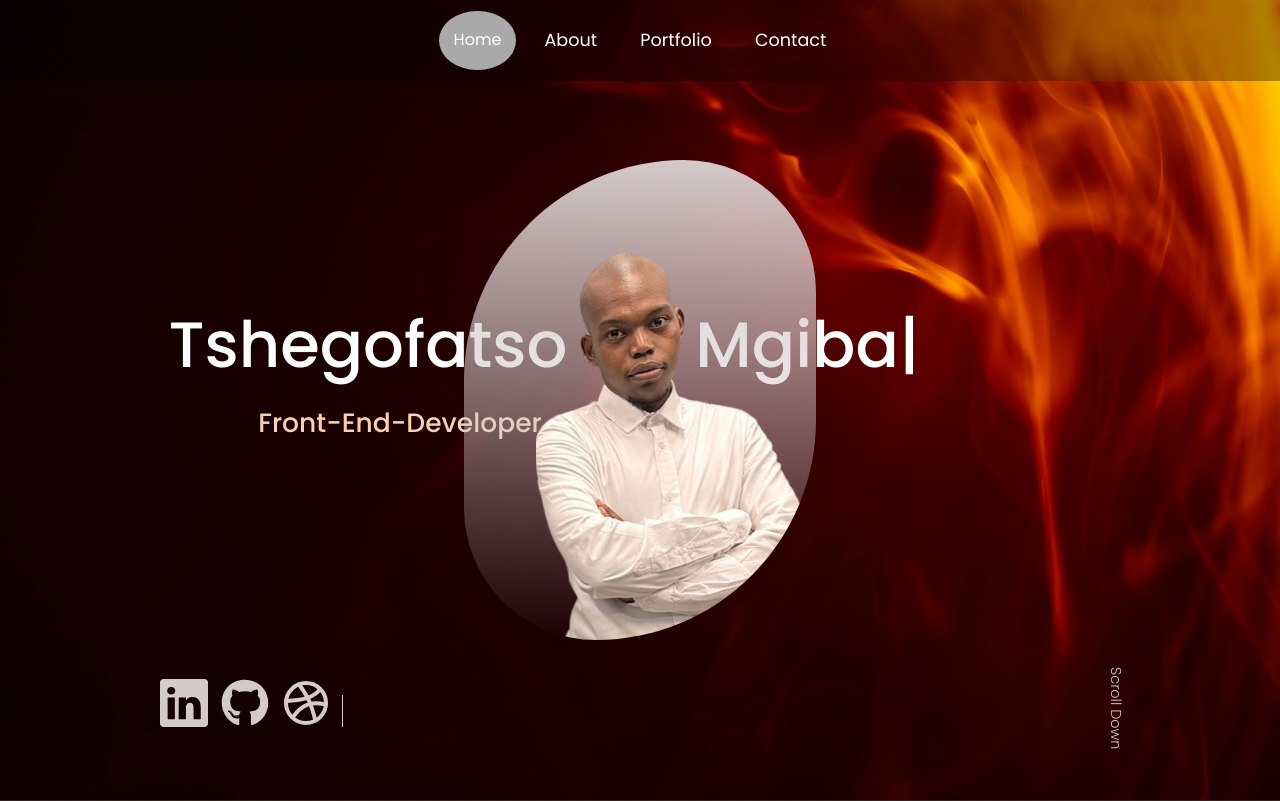
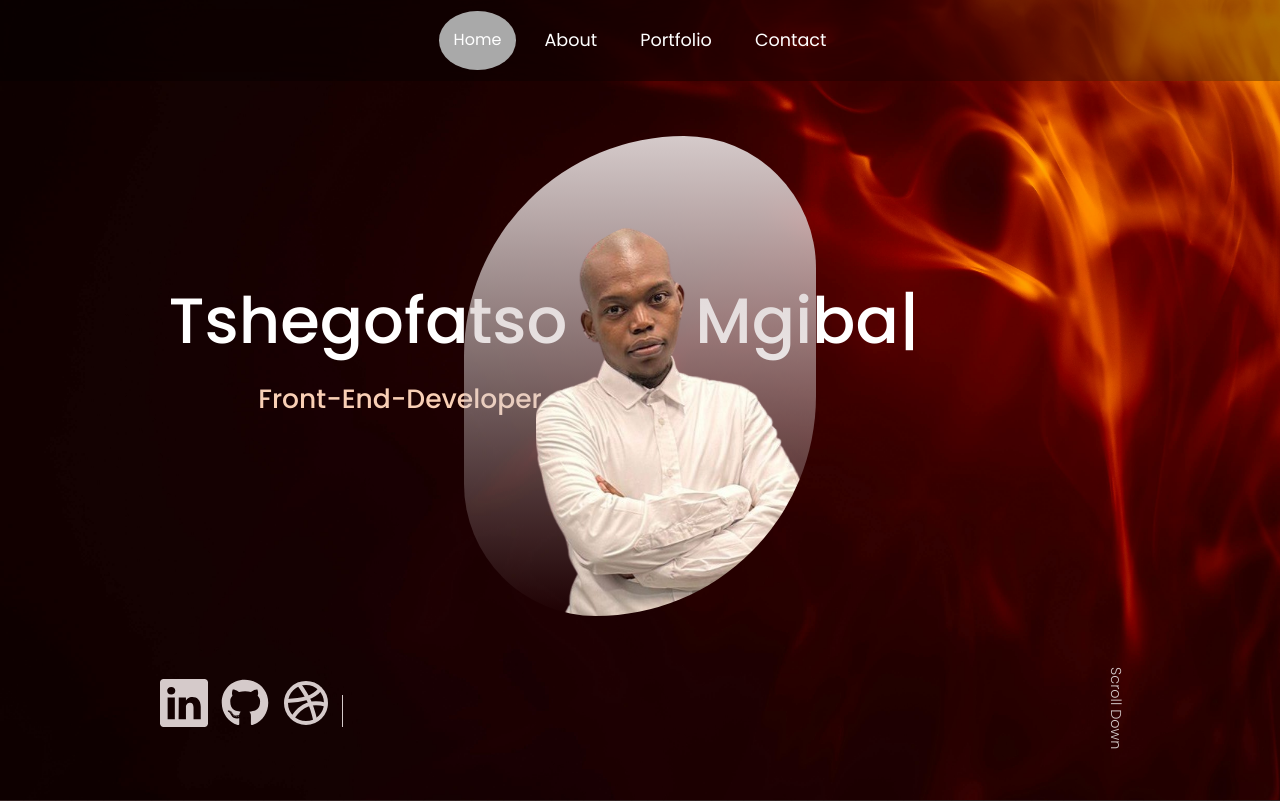
Before and after one commit to 21173447/Portfolio, a React (Vite) app in the folder Portfolio/port/: page / in a window 1280 px wide. Shown: the top 801 px of the page. Built offline with nearby package versions, Linux system fonts and the light colour scheme.

Commit message:
header fixed

```diff
--- a/Portfolio/port/src/assets/Components/Header/header.css
+++ b/Portfolio/port/src/assets/Components/Header/header.css
@@ -1,14 +1,14 @@
 header {
   height: 100vh;
-  padding-top: 4rem;
   overflow: hidden;
   background: url(../../pexels-marek-piwnicki-3907296-13922576.jpg);
   background-size: cover;
-  background-position: center;
+
 }
 
 .header__container {
   display: flex;
+  padding-top: 1rem;
   flex-direction: column;
   justify-content: center;
   align-items: center;
@@ -32,7 +32,7 @@ span {
   top: -5rem;
   display: flex;
   gap: 1.3rem;
-  padding: 840px;
+  padding: 900px;
 }
 /*====================Socals==============*/
 .header__socials {
```
